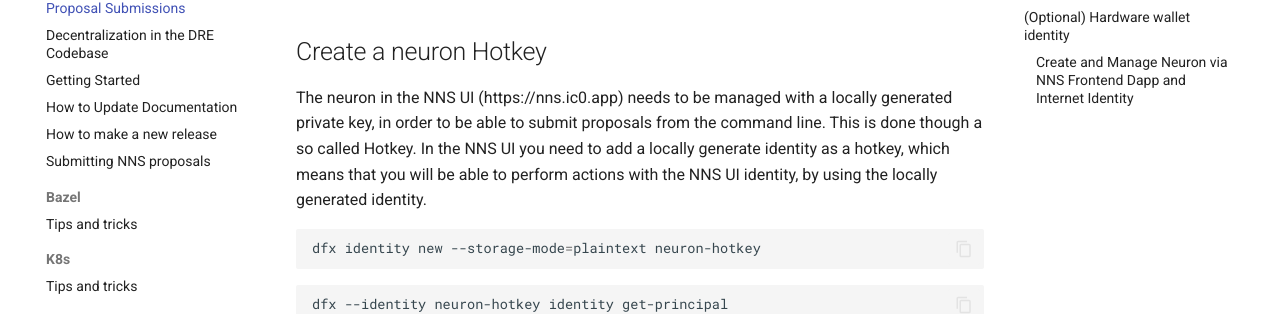
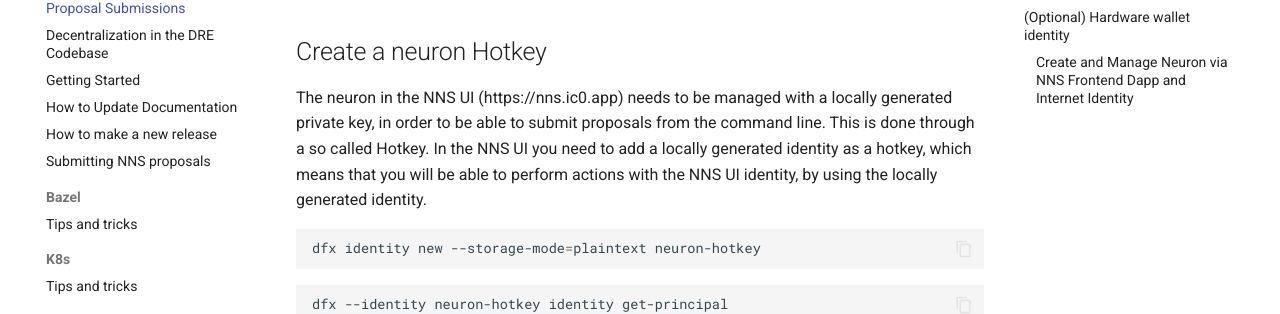
Before and after one commit to dfinity/dre, an MkDocs documentation site: the page built from docs/create-a-neuron.md, in a window 1280 px wide and 900 px high, scrolled down 610 px. Shown: the part 172-486 px from the top of the window. Built offline with MkDocs 1.6.1 and Material for MkDocs 9.7.7, drawn with Linux system fonts in a browser that asks for light colours; comment, search, counter and statistics services are not loaded.

Commit message:
Update docs/create-a-neuron.md
Co-authored-by: r-birkner <103420898+r-birkner@users.noreply.github.com>

````diff
--- a/docs/create-a-neuron.md
+++ b/docs/create-a-neuron.md
@@ -28,7 +28,7 @@ dfx --version
 ## Create a neuron Hotkey
 
 The neuron in the NNS UI (https://nns.ic0.app) needs to be managed with a locally generated private key, in order to be able to submit proposals from the command line.
-This is done though a so called Hotkey. In the NNS UI you need to add a locally generate identity as a hotkey, which means that you will be able to perform actions with the NNS UI identity, by using the locally generated identity.
+This is done through a so called Hotkey. In the NNS UI you need to add a locally generated identity as a hotkey, which means that you will be able to perform actions with the NNS UI identity, by using the locally generated identity.
 
 ```bash
 dfx identity new --storage-mode=plaintext neuron-hotkey
````
